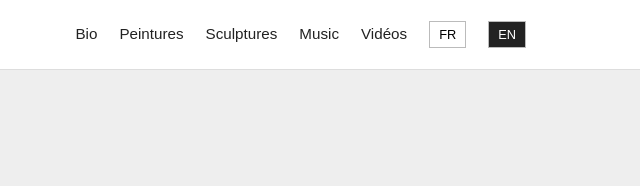
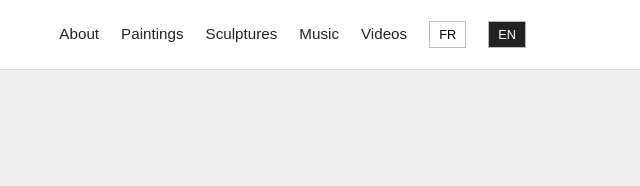
Before and after one commit to kalopsyana-site/main, a plain HTML site: page index.html in a window 1280 px wide. Both pictures are taken after a click on the button "EN". Shown: the top 186 px of the page, 640-1280 px from the left. Drawn offline with Linux system fonts and the light colour scheme.

Commit message:
Traduire le menu lors du changement de langue

```diff
--- a/index.html
+++ b/index.html
@@ -32,7 +32,7 @@ header{position:sticky;top:0;background:#fff;border-bottom:1px solid #ddd;z-inde
 <header><nav class="nav">
 <div class="logo">KALOPSYANA</div>
 <div class="menu">
-<a href="#bio">Bio</a><a href="peintures.html">Peintures</a><a href="sculptures.html">Sculptures</a><a href="music.html">Music</a><a href="videos.html">Vidéos</a>
+<a id="navBio" href="#bio">Bio</a><a id="navPaintings" href="peintures.html">Peintures</a><a id="navSculptures" href="sculptures.html">Sculptures</a><a id="navMusic" href="music.html">Music</a><a id="navVideos" href="videos.html">Vidéos</a>
 <button class="lang active" id="frBtn" onclick="setLanguage('fr')">FR</button>
 <button class="lang" id="enBtn" onclick="setLanguage('en')">EN</button>
 </div>
@@ -107,6 +107,12 @@ function setLanguage(lang){
   document.getElementById('frBtn').classList.toggle('active',lang==='fr');
   document.getElementById('enBtn').classList.toggle('active',lang==='en');
   document.documentElement.lang=lang;
+
+  document.getElementById('navBio').textContent=lang==='fr'?'Bio':'About';
+  document.getElementById('navPaintings').textContent=lang==='fr'?'Peintures':'Paintings';
+  document.getElementById('navSculptures').textContent=lang==='fr'?'Sculptures':'Sculptures';
+  document.getElementById('navMusic').textContent=lang==='fr'?'Music':'Music';
+  document.getElementById('navVideos').textContent=lang==='fr'?'Vidéos':'Videos';
 }
 </script>
 </body>
```
